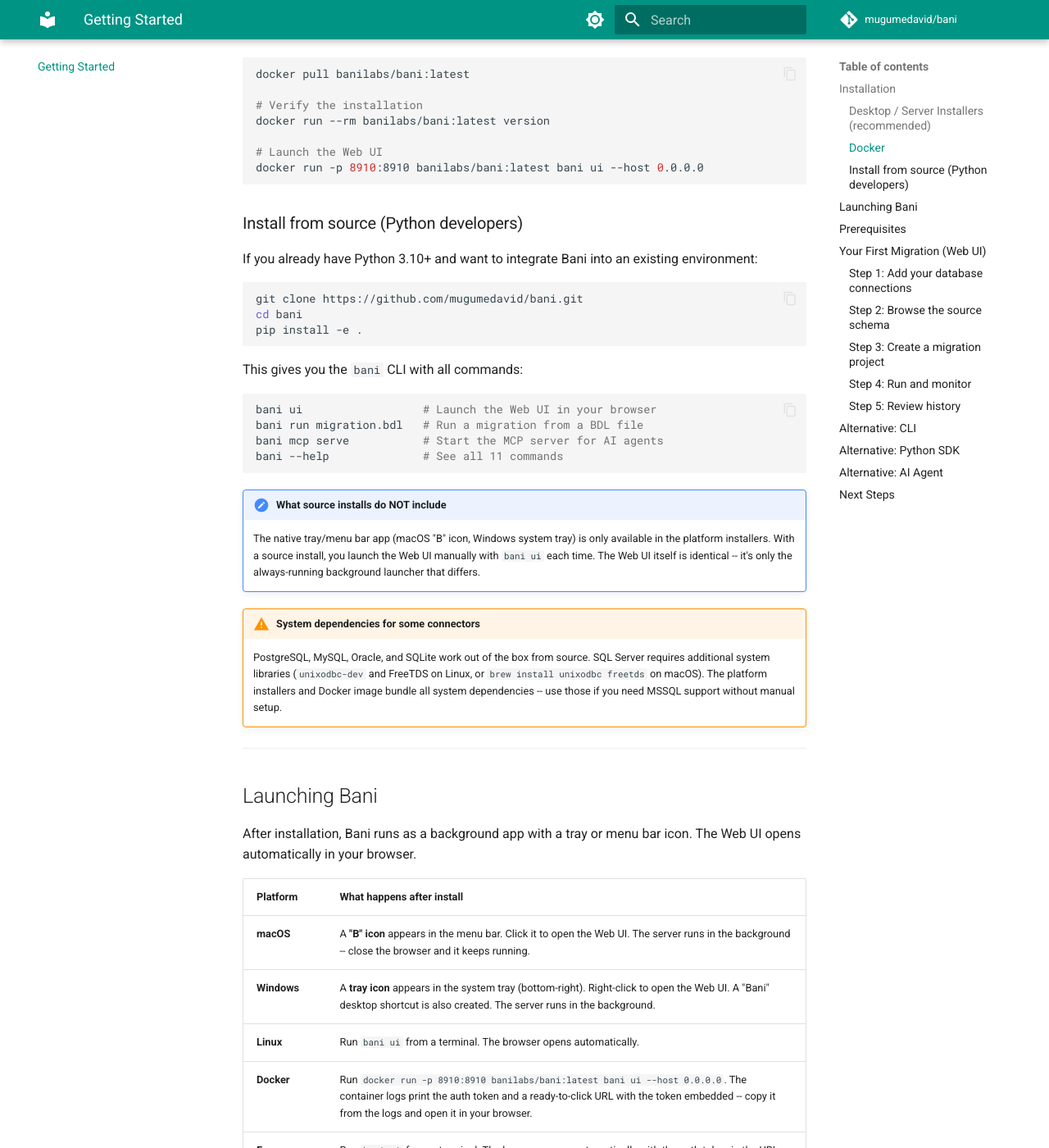
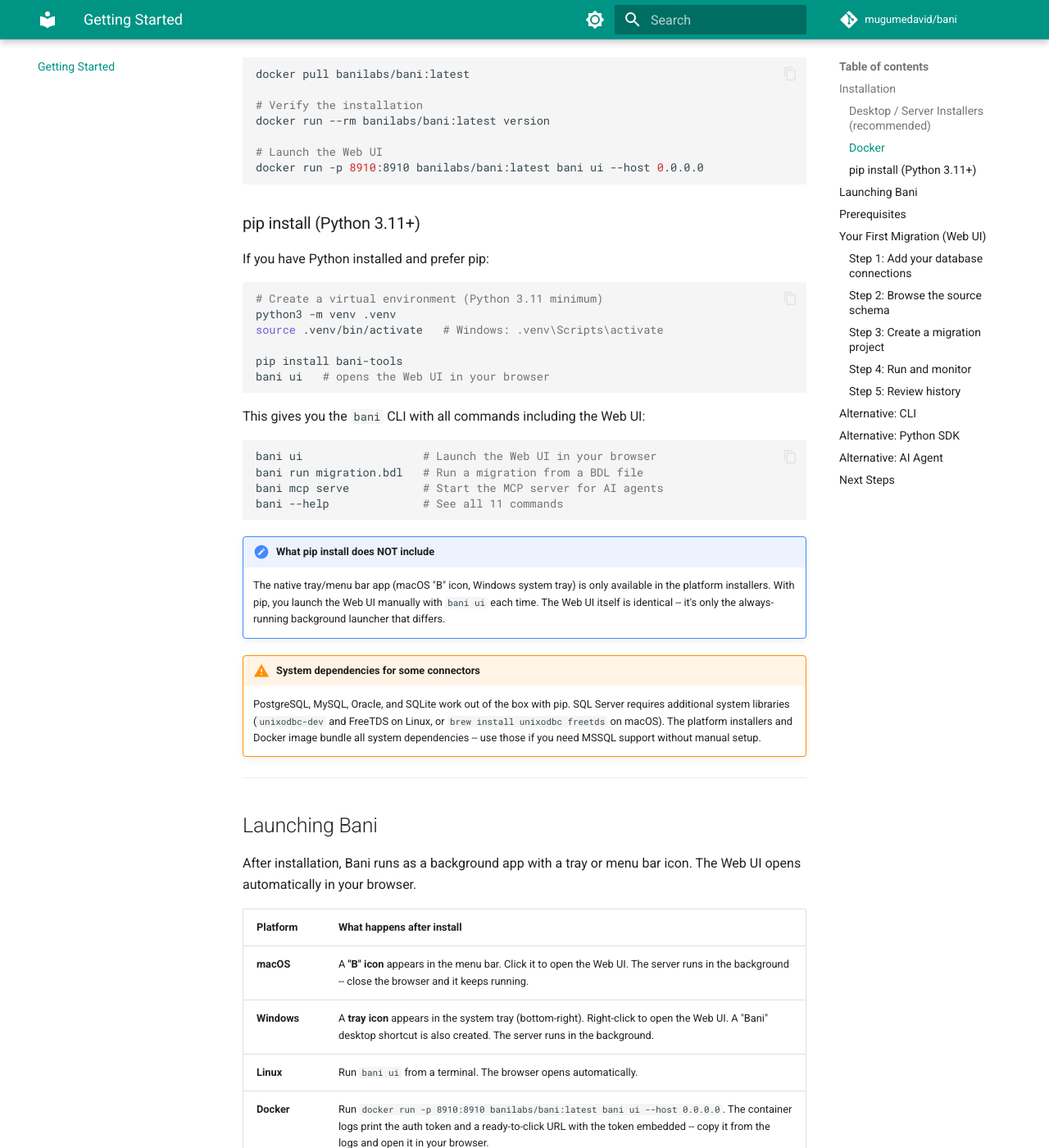
Before and after one commit to mugumedavid/bani, an MkDocs documentation site: the page built from docs/getting-started.md, in a window 1280 px wide and 1400 px high, scrolled down 925 px. Shown: the whole window at 82% size. Built offline with MkDocs 1.6.1 and Material for MkDocs 9.7.7, drawn with Linux system fonts in a browser that asks for light colours; comment, search, counter and statistics services are not loaded; the version menu is left out; some of the changed text lies outside the part shown.

Commit message:
docs: add pip install bani-tools back to install guides
Tested on macOS M1 and Intel. Requires Python 3.11+ venv.
Updated Getting Started, README, SDK guide, changelog, and roadmap.

Co-Authored-By: Claude Opus 4.6 (1M context) <noreply@anthropic.com>

````diff
--- a/docs/getting-started.md
+++ b/docs/getting-started.md
@@ -34,17 +34,20 @@ docker run --rm banilabs/bani:latest version
 docker run -p 8910:8910 banilabs/bani:latest bani ui --host 0.0.0.0
 ```
 
-### Install from source (Python developers)
+### pip install (Python 3.11+)
 
-If you already have Python 3.10+ and want to integrate Bani into an existing environment:
+If you have Python installed and prefer pip:
 
 ```bash
-git clone https://github.com/mugumedavid/bani.git
-cd bani
-pip install -e .
+# Create a virtual environment (Python 3.11 minimum)
+python3 -m venv .venv
+source .venv/bin/activate   # Windows: .venv\Scripts\activate
+
+pip install bani-tools
+bani ui   # opens the Web UI in your browser
 ```
 
-This gives you the `bani` CLI with all commands:
+This gives you the `bani` CLI with all commands including the Web UI:
 
 ```bash
 bani ui                  # Launch the Web UI in your browser
@@ -53,11 +56,11 @@ bani mcp serve           # Start the MCP server for AI agents
 bani --help              # See all 11 commands
 ```
 
-!!! note "What source installs do NOT include"
-    The native tray/menu bar app (macOS "B" icon, Windows system tray) is only available in the platform installers. With a source install, you launch the Web UI manually with `bani ui` each time. The Web UI itself is identical -- it's only the always-running background launcher that differs.
+!!! note "What pip install does NOT include"
+    The native tray/menu bar app (macOS "B" icon, Windows system tray) is only available in the platform installers. With pip, you launch the Web UI manually with `bani ui` each time. The Web UI itself is identical -- it's only the always-running background launcher that differs.
 
 !!! warning "System dependencies for some connectors"
-    PostgreSQL, MySQL, Oracle, and SQLite work out of the box from source. SQL Server requires additional system libraries (`unixodbc-dev` and FreeTDS on Linux, or `brew install unixodbc freetds` on macOS). The platform installers and Docker image bundle all system dependencies -- use those if you need MSSQL support without manual setup.
+    PostgreSQL, MySQL, Oracle, and SQLite work out of the box with pip. SQL Server requires additional system libraries (`unixodbc-dev` and FreeTDS on Linux, or `brew install unixodbc freetds` on macOS). The platform installers and Docker image bundle all system dependencies -- use those if you need MSSQL support without manual setup.
 
 ---
 
@@ -71,7 +74,7 @@ After installation, Bani runs as a background app with a tray or menu bar icon.
 | **Windows** | A **tray icon** appears in the system tray (bottom-right). Right-click to open the Web UI. A "Bani" desktop shortcut is also created. The server runs in the background. |
 | **Linux** | Run `bani ui` from a terminal. The browser opens automatically. |
 | **Docker** | Run `docker run -p 8910:8910 banilabs/bani:latest bani ui --host 0.0.0.0`. The container logs print the auth token and a ready-to-click URL with the token embedded -- copy it from the logs and open it in your browser. |
-| **From source** | Run `bani ui` from a terminal. The browser opens automatically with the auth token in the URL. |
+| **pip install** | Run `bani ui` from a terminal. The browser opens automatically with the auth token in the URL. |
 
 On macOS and Windows, the experience is the same: install, the tray/menu bar icon appears, the browser opens, and you are ready to build your first migration. No terminal needed.
 
````
Also changed, not shown: README.md (+6 -1 lines), docs/changelog.md (+1 -1 lines), docs/guides/python-sdk.md (+2 -4 lines), 1 other file.
